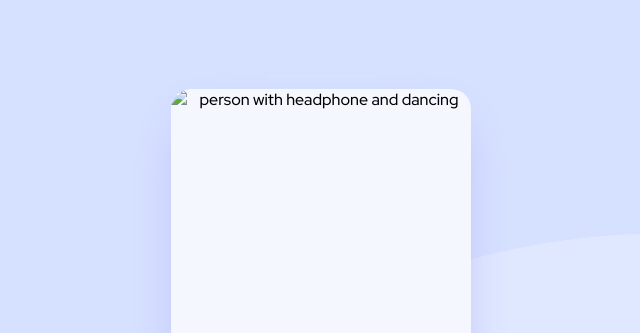
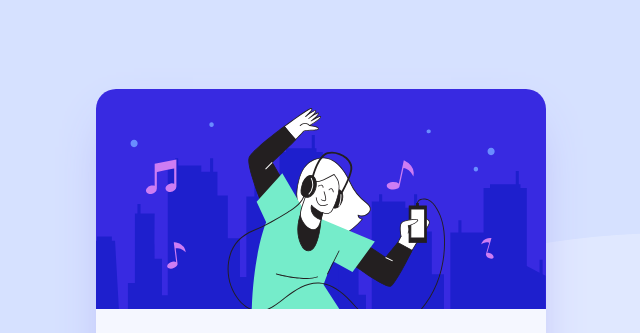
Before and after one commit to Lucasdelacerda/ordersummary, a plain HTML site: page index.html in a window 1280 px wide. Shown: the top 333 px of the page, without its empty margins (319-959 px from the left). Drawn offline with Linux system fonts and the light colour scheme; the site is published under a folder, as on GitHub Pages, so addresses that start at the root find nothing.

Commit message:
Update index.html

```diff
--- a/index.html
+++ b/index.html
@@ -14,7 +14,7 @@
 <body>
   <main>
 
-    <img class="img-hero" alt="person with headphone and dancing" src="/images/illustration-hero.svg">
+    <img class="img-hero" alt="person with headphone and dancing" src="./images/illustration-hero.svg">
     <h1 class="title"> Order Summary</h1>
 
     <p class="description">You can now listen to millions of songs, audiobooks, and podcasts on any
```
